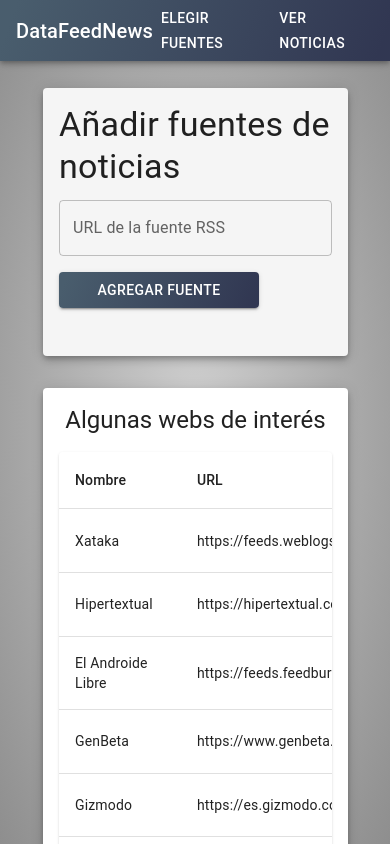
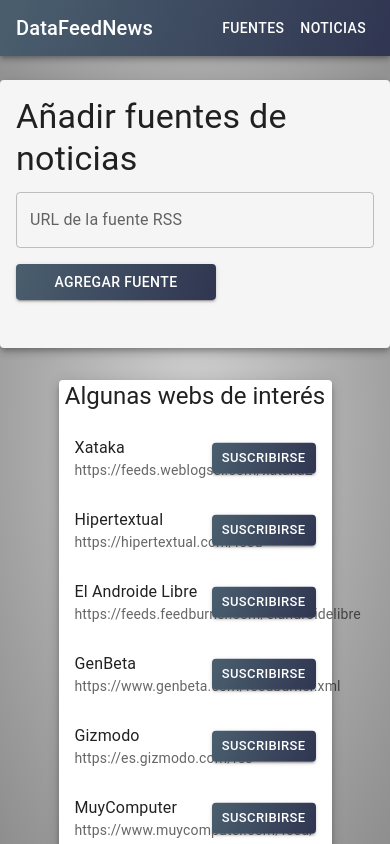
Before and after one commit to AlexAlcar/DataFeedNews-frontEnd, a React (Vite) app: page / in a window 390 px wide. Shown: the top 844 px of the page. Built offline with nearby package versions, Linux system fonts and the light colour scheme.

Commit message:
styles & responsiveness

```diff
--- a/package.json
+++ b/package.json
@@ -14,6 +14,7 @@
     "@emotion/styled": "^11.11.0",
     "@mui/icons-material": "^5.15.11",
     "@mui/material": "^5.15.11",
+    "@mui/x-data-grid": "^6.19.6",
     "dayjs": "^1.11.10",
     "react": "^18.2.0",
     "react-dom": "^18.2.0",
--- a/src/App.css
+++ b/src/App.css
@@ -1,33 +1,25 @@
 .scale-up-center {
   -webkit-animation: scale-up-center 0.4s cubic-bezier(0.390, 0.575, 0.565, 1.000) both;
   animation: scale-up-center 0.4s cubic-bezier(0.390, 0.575, 0.565, 1.000) both;
-}/* ----------------------------------------------
- * Generated by Animista on 2024-3-3 22:8:11
- * Licensed under FreeBSD License.
- * See http://animista.net/license for more info.
- * w: http://animista.net, t: @cssanimista
- * ---------------------------------------------- */
-
-/**
- * ----------------------------------------
- * animation scale-up-center
- * ----------------------------------------
- */
+}
 @-webkit-keyframes scale-up-center {
   0% {
     -webkit-transform: scale(0.5);
     transform: scale(0.5);
   }
+
   100% {
     -webkit-transform: scale(1);
     transform: scale(1);
   }
 }
+
 @keyframes scale-up-center {
   0% {
     -webkit-transform: scale(0.5);
     transform: scale(0.5);
   }
+
   100% {
     -webkit-transform: scale(1);
     transform: scale(1);
@@ -36,20 +28,20 @@
 
 
 
-:root {
+html,
+body {
+  margin: 0;
+  padding: 0;
+  width: 100vw !important;
+}
+
+/* Aplicar el gradiente radial al cuerpo */
+body {
   display: flex;
   justify-content: center;
-  width: 100vw;
-  margin: 0px;
-  padding: 0px;
   height: 100vh;
-  background: #CFCFCF;
+  /* Esto asegura que la página ocupe el 100% de la altura de la ventana */
   background: radial-gradient(at center, #CFCFCF, #8E8E8E);
-}
-
-.html {
-  margin: 0px;
-
 }
 
 ::-webkit-scrollbar {
--- a/src/ChooseSources.jsx
+++ b/src/ChooseSources.jsx
@@ -40,8 +40,8 @@
     };
 
     return (
-        <Container sx={{ display: 'flex', flexDirection: 'column', alignItems: 'center', paddingTop: '80px' }} className='scale-up-center'>
-            <Paper elevation={5} sx={{ background: 'whiteSmoke', width: '70vw', p: 2, mb: 4 }} >
+        <div style={{ paddingTop: '80px', width: '100vw', display:'flex', flexDirection:'column', alignItems:'center' }} className='scale-up-center'>
+            <Paper elevation={5} sx={{ background: 'whiteSmoke', p: 2, mb: 4 }} >
                 <Typography variant="h4" gutterBottom>
                     Añadir fuentes de noticias
                 </Typography>
@@ -53,9 +53,9 @@
                     onChange={(e) => setRssUrl(e.target.value)}
                     style={{ marginBottom: '1rem' }}
                 />
-                <Button variant="contained" onClick={addSource} sx={{ width:'200px', background: 'linear-gradient( 110.3deg,  rgba(73,93,109,1) 4.3%, rgba(49,55,82,1) 96.7% )' }}>Agregar Fuente</Button>
+                <Button variant="contained" onClick={addSource} sx={{ width: '200px', background: 'linear-gradient( 110.3deg,  rgba(73,93,109,1) 4.3%, rgba(49,55,82,1) 96.7% )' }}>Agregar Fuente</Button>
 
-                <List style={{ marginTop: '1rem' }}>
+                <List style={{ marginTop: '1rem', width: '80vw' }}>
                     {sources.map((source, index) => (
                         <ListItem key={index}>
                             <ListItemText primary={source} />
@@ -69,33 +69,29 @@
                 </List>
             </Paper>
 
-            <Paper elevation={5} sx={{ background: 'white', width: '70vw', p: 2 }}>
-                <Typography variant="h5" sx={{ textAlign: 'center', mb: 2 }}>Algunas webs de interés</Typography>
+            <Paper elevation={5} style={{ width:'70vw'}}>
+                <Typography variant="h5" style={{ textAlign: 'center', marginBottom: 2 }}>Algunas webs de interés</Typography>
 
-                <TableContainer component={Paper}>
-                    <Table>
-                        <TableHead>
-                            <TableRow>
-                                <TableCell>Nombre</TableCell>
-                                <TableCell>URL</TableCell>
-                                <TableCell>Acción</TableCell>
-                            </TableRow>
-                        </TableHead>
-                        <TableBody>
-                            {rssList.map((item, index) => (
-                                <TableRow key={index}>
-                                    <TableCell>{item.nombre}</TableCell>
-                                    <TableCell>{item.url}</TableCell>
-                                    <TableCell>
-                                        <Button size='small' sx={{ background: 'linear-gradient( 110.3deg,  rgba(73,93,109,1) 4.3%, rgba(49,55,82,1) 96.7% )' }} variant="contained" onClick={() => subscribeToSource(item.url)}>Suscribirse</Button>
-                                    </TableCell>
-                                </TableRow>
-                            ))}
-                        </TableBody>
-                    </Table>
-                </TableContainer>
+                <List>
+                    {rssList.map((item, index) => (
+                        <ListItem key={index}>
+                            <ListItemText primary={item.nombre} secondary={item.url} />
+                            <ListItemSecondaryAction>
+                                <Button
+                                    size='small'
+                                    sx={{ background: 'linear-gradient( 110.3deg, rgba(73,93,109,1) 4.3%, rgba(49,55,82,1) 96.7% )' }}
+                                    variant="contained"
+                                    onClick={() => subscribeToSource(item.url)}
+                                >
+                                    Suscribirse
+                                </Button>
+                            </ListItemSecondaryAction>
+                        </ListItem>
+                    ))}
+                </List>
             </Paper>
-        </Container>
+
+        </div>
     );
 }
 
--- a/src/ViewNews.jsx
+++ b/src/ViewNews.jsx
@@ -72,7 +72,7 @@
             <Paper style={{
                 background: 'whiteSmoke',
                 marginTop: '80px',
-                width: '97vw',
+                width: '100vw',
                 paddingBottom: '5px'
 
             }}className='scale-up-center' elevation={5}>
--- a/src/menu.jsx
+++ b/src/menu.jsx
@@ -4,7 +4,7 @@
 
 function Menu() {
     return (
-        <AppBar>
+        <AppBar style={{ width: '100vw' }}>
             <Toolbar sx={{ background: 'linear-gradient( 110.3deg,  rgba(73,93,109,1) 4.3%, rgba(49,55,82,1) 96.7% )' }}>
                 <Typography variant="h6" component="div" sx={{ flexGrow: 1 }}>
                     DataFeedNews
@@ -19,7 +19,7 @@
                         },
                     }}
                 >
-                    Elegir Fuentes
+                    Fuentes
                 </Button>
                 <Button
                     color="inherit"
@@ -31,7 +31,7 @@
                         },
                     }}
                 >
-                    Ver Noticias
+                    Noticias
                 </Button>
             </Toolbar>
         </AppBar>
```
Also changed, not shown: 1 other file (tests, documents, lock files or other folders). Lines whose indentation alone changed are shown as unchanged.
